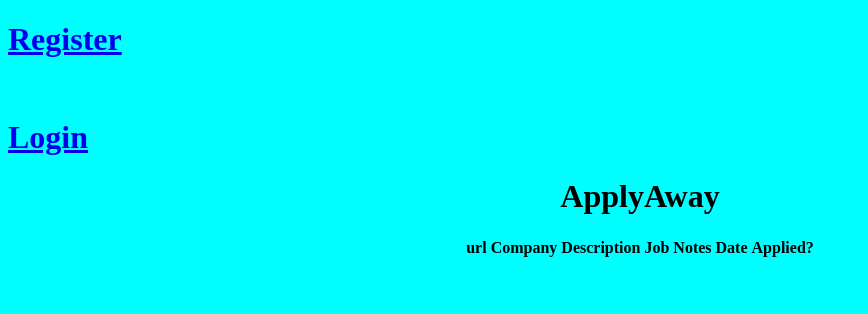
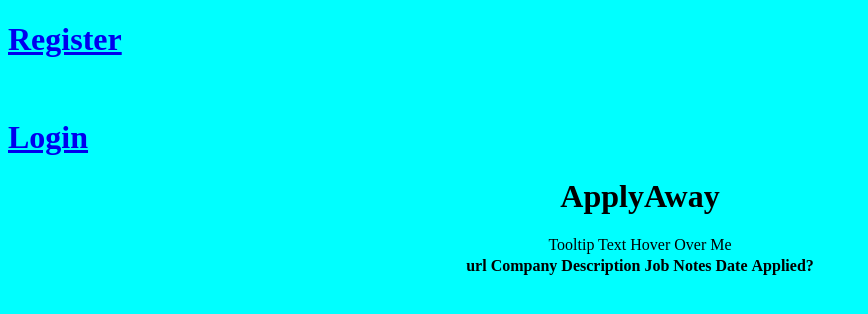
Before and after one commit to parth1175/ForFreelancer, a Django app: template demoapp/templates/demoapp/htmlcode.html in a window 1280 px wide. Shown: the top 314 px of the page, without its empty margins (0-868 px from the left). Run offline with Django 4.2, Linux system fonts and the light colour scheme; the template is opened without the code that fills it, so the values that code supplies are empty.

Commit message:
8th commit

```diff
--- a/demoapp/templates/demoapp/htmlcode.html
+++ b/demoapp/templates/demoapp/htmlcode.html
@@ -4,14 +4,18 @@
     <meta charset="UTF-8">
     <title>ApplyAway</title>
 <style>
+
   td {
   border: 1px solid black;
   border-collapse: collapse;
   background-color: white;
+  width: 250px;
 }
 
 
-td:hover {background-color: yellow;}
+
+
+
 
 </style>
  <!--
@@ -30,7 +34,10 @@ td:hover {background-color: yellow;}
 <center><h1>ApplyAway</h1></center>
 
 	<center>
-
+<div id="tooltip">
+    <span id="tooltipText">Tooltip Text</span>
+    <span>Hover Over Me</span>
+</div>
 	<table>
 
       <th>url</th>
@@ -48,7 +55,7 @@ td:hover {background-color: yellow;}
       {%if data.user == user.username %}
           <td><center>{{data.url}}</center></td>
     <td><center>{{data.Company}}</center></td>
-          <td><center>{{data.Description}}</center></td>
+      <td><center>{{data.Description}}</center></td>
        <td><center>{{data.Job}}</center></td>
        <td><center>{{data.Notes}}</center></td>
       <td><center>{{data.Date}}</center></td>
```
